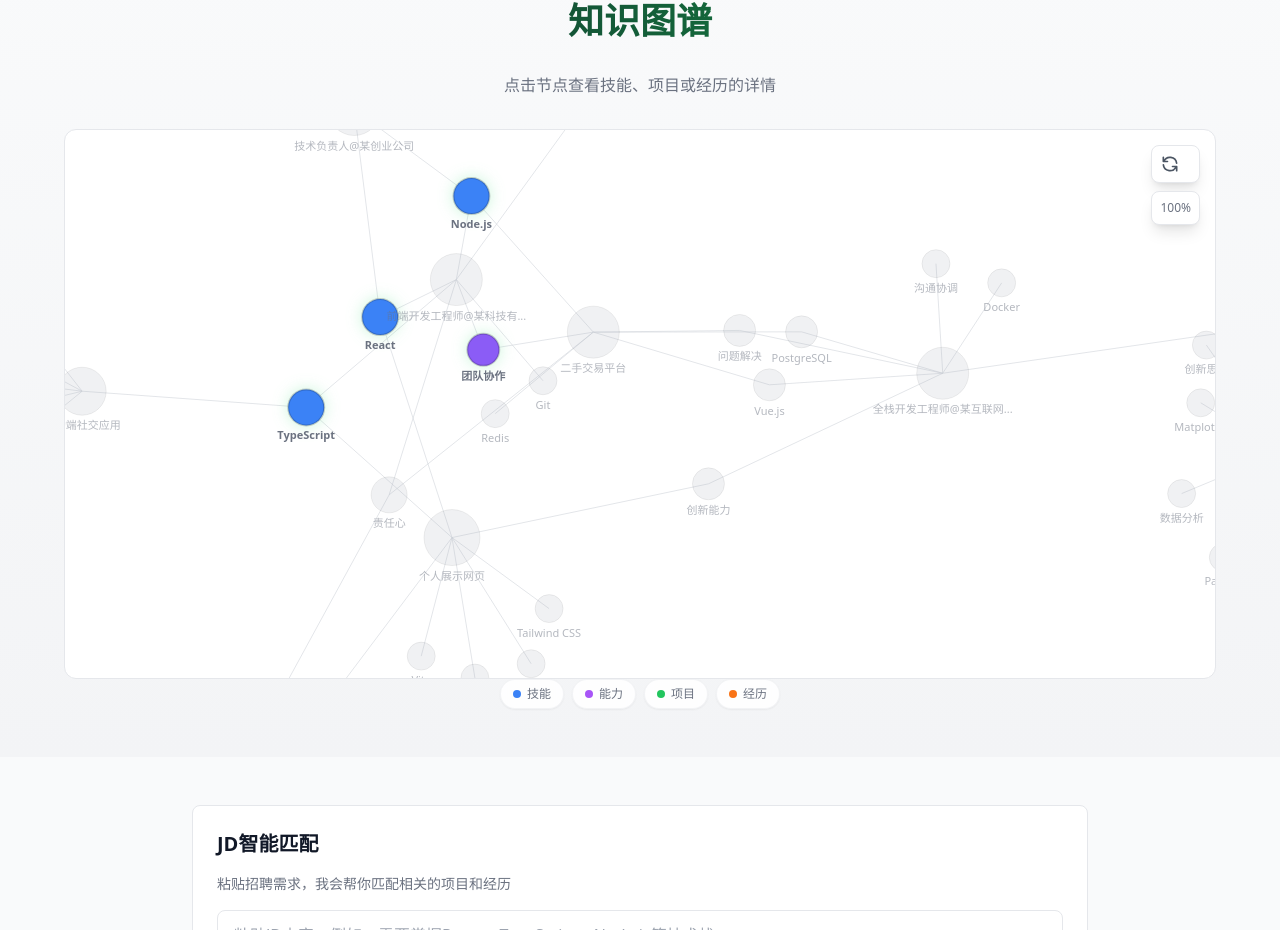
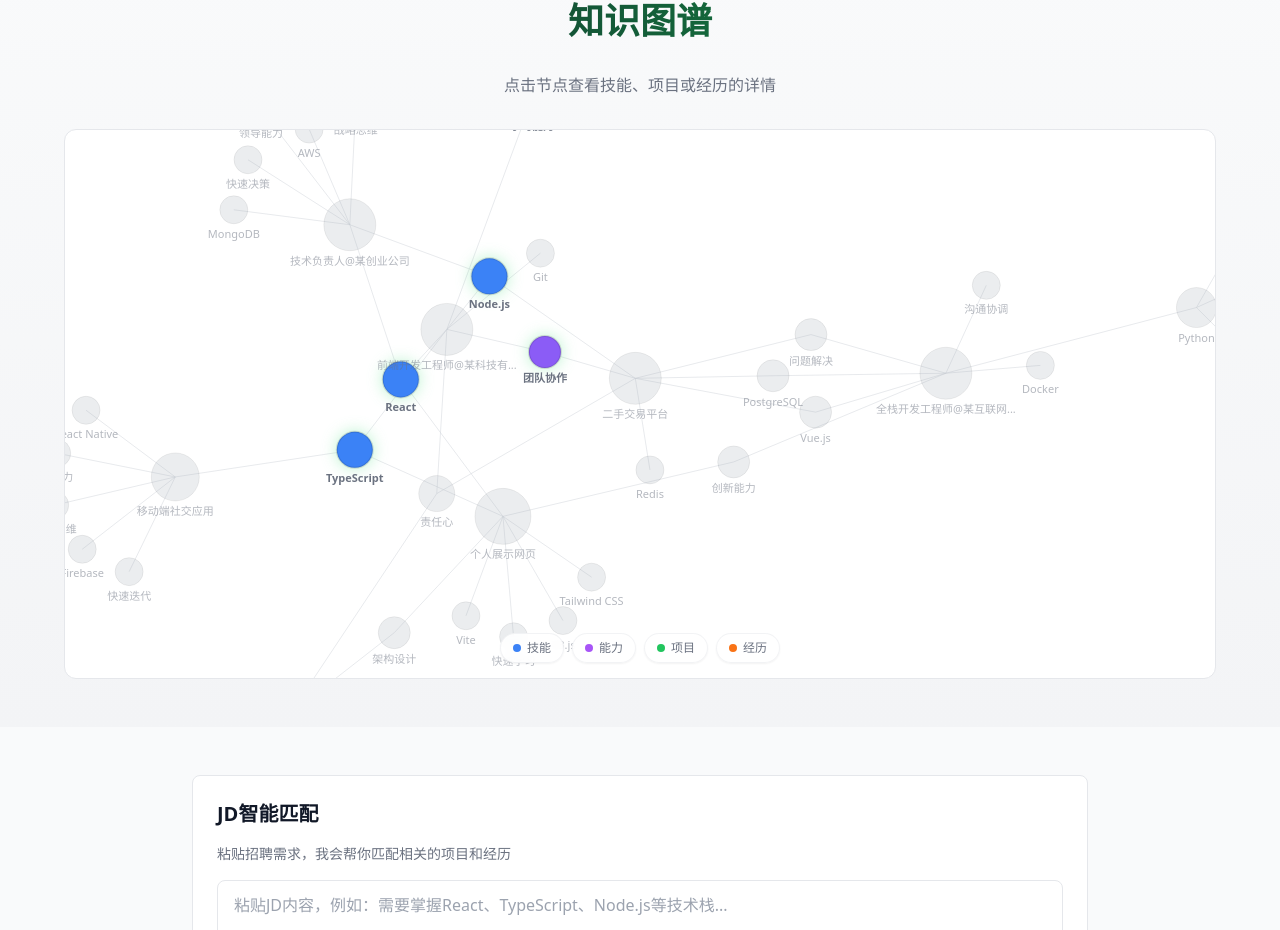
Before and after one commit to AsteriaAnna/self-introduction, a React (Vite) app: page / in a window 1280 px wide. Shown: the part 847-1777 px from the top of the page. Built offline with nearby package versions, Linux system fonts and the light colour scheme.

Commit message:
feat: 知识图谱简化改造 - 移除缩放、平面效果、高亮节点连线特殊样式

```diff
--- a/src/components/extensions/KnowledgeGraph/KnowledgeGraph.tsx
+++ b/src/components/extensions/KnowledgeGraph/KnowledgeGraph.tsx
@@ -23,12 +23,8 @@ export function KnowledgeGraph({ isPreview = false, highlightedLabels = ['React'
   const [isDark, setIsDark] = useState(false)
   const [graphData, setGraphData] = useState<{ nodes: GraphNode[]; edges: GraphEdge[] } | null>(null)
   const [hoveredNodeId, setHoveredNodeId] = useState<string | null>(null)
-  const [currentTransform, setCurrentTransform] = useState<d3.ZoomTransform>(d3.zoomIdentity)
   const navigate = useNavigate()
   const simulationRef = useRef<d3.Simulation<GraphNode, GraphEdge> | null>(null)
-  const zoomRef = useRef<d3.ZoomBehavior<SVGSVGElement, unknown> | null>(null)
-  const gRef = useRef<d3.Selection<SVGGElement, unknown, null, undefined> | null>(null)
-  const isHoveringRef = useRef<boolean>(false)
 
   useEffect(() => {
     try {
@@ -67,17 +63,6 @@ export function KnowledgeGraph({ isPreview = false, highlightedLabels = ['React'
     }
   }, [navigate])
 
-  const handleResetView = useCallback(() => {
-    if (zoomRef.current && svgRef.current) {
-      const svg = d3.select(svgRef.current)
-      svg.transition().duration(500).call(
-        zoomRef.current.transform,
-        d3.zoomIdentity
-      )
-      setCurrentTransform(d3.zoomIdentity)
-    }
-  }, [])
-
   useEffect(() => {
     if (!svgRef.current || !containerRef.current || !graphData) return
 
@@ -98,53 +83,54 @@ export function KnowledgeGraph({ isPreview = false, highlightedLabels = ['React'
     svg.attr('width', width).attr('height', containerHeight)
 
     const g = svg.append('g').attr('class', 'graph-group')
-    gRef.current = g
-
-    const zoom = d3.zoom<SVGSVGElement, unknown>()
-      .scaleExtent([0.2, 4])
-      .on('zoom', (event) => {
-        g.attr('transform', event.transform)
-        setCurrentTransform(event.transform)
-      })
-
-    zoomRef.current = zoom
-    svg.call(zoom)
-    svg.on('dblclick.zoom', null)
-
-    svg.append('defs').append('marker')
-      .attr('id', 'arrowhead')
-      .attr('viewBox', '-0 -5 10 10')
-      .attr('refX', 20)
-      .attr('refY', 0)
-      .attr('orient', 'auto')
-      .attr('markerWidth', 6)
-      .attr('markerHeight', 6)
-      .append('path')
-      .attr('d', 'M 0,-5 L 10,0 L 0,5')
-      .attr('fill', isDark ? '#6b7280' : '#d1d5db')
 
     const isHighlighted = (nodeLabel: string) => highlightedLabels.includes(nodeLabel)
 
-    const centerX = width / 2
-    const centerY = containerHeight / 2
-
     const simulation = d3.forceSimulation<GraphNode, GraphEdge>(nodes)
-      .force('link', d3.forceLink<GraphNode, GraphEdge>(edges).id((d) => d.id).distance(80).strength(0.3))
-      .force('charge', d3.forceManyBody<GraphNode>().strength(-200))
-      .force('center', d3.forceCenter(centerX, centerY).strength(0.1))
-      .force('collision', d3.forceCollide<GraphNode>().radius((d) => getNodeSize(d.weight) + 15))
+      .force('link', d3.forceLink<GraphNode, GraphEdge>(edges).id((d) => d.id).distance(80).strength(0.4))
+      .force('charge', d3.forceManyBody<GraphNode>().strength(-150))
+      .force('center', d3.forceCenter(width / 2, containerHeight / 2).strength(0.05))
+      .force('collision', d3.forceCollide<GraphNode>().radius((d) => getNodeSize(d.weight) + 12))
 
     simulationRef.current = simulation
-    isHoveringRef.current = false
 
     const edge = g.append('g')
       .attr('class', 'edges')
       .selectAll('line')
       .data(edges)
       .enter().append('line')
-      .attr('stroke', isDark ? '#4b5563' : '#d1d5db')
-      .attr('stroke-width', (d) => Math.max(1, d.weight))
-      .attr('opacity', 0.6)
+      .attr('stroke', (d: any) => {
+        const sourceHighlighted = isHighlighted(d.source.label)
+        const targetHighlighted = isHighlighted(d.target.label)
+        if (sourceHighlighted && targetHighlighted) {
+          return isDark ? '#4ade80' : '#22c55e'
+        }
+        return isDark ? '#4b5563' : '#d1d5db'
+      })
+      .attr('stroke-width', (d: any) => {
+        const sourceHighlighted = isHighlighted(d.source.label)
+        const targetHighlighted = isHighlighted(d.target.label)
+        if (sourceHighlighted && targetHighlighted) {
+          return 2.5
+        }
+        return Math.max(1, d.weight)
+      })
+      .attr('opacity', (d: any) => {
+        const sourceHighlighted = isHighlighted(d.source.label)
+        const targetHighlighted = isHighlighted(d.target.label)
+        if (sourceHighlighted && targetHighlighted) {
+          return 0.9
+        }
+        return 0.5
+      })
+      .style('stroke-dasharray', (d: any) => {
+        const sourceHighlighted = isHighlighted(d.source.label)
+        const targetHighlighted = isHighlighted(d.target.label)
+        if (sourceHighlighted && targetHighlighted) {
+          return '5,5'
+        }
+        return 'none'
+      })
 
     const node = g.append('g')
       .attr('class', 'nodes')
@@ -162,18 +148,18 @@ export function KnowledgeGraph({ isPreview = false, highlightedLabels = ['React'
         if (isHighlighted(d.label)) {
           return getNodeColor(d.type, isDark)
         }
-        return isDark ? 'rgba(107, 114, 128, 0.15)' : 'rgba(156, 163, 175, 0.15)'
+        return isDark ? 'rgba(107, 114, 128, 0.2)' : 'rgba(156, 163, 175, 0.2)'
       })
       .attr('stroke', (d) => {
         if (isHighlighted(d.label)) {
-          return isDark ? '#ffffff50' : '#00000030'
+          return isDark ? '#ffffff40' : '#00000020'
         }
         return isDark ? '#ffffff10' : '#00000010'
       })
       .attr('stroke-width', (d) => isHighlighted(d.label) ? 2 : 1)
       .style('filter', (d) => {
         if (isHighlighted(d.label)) {
-          return isDark ? 'drop-shadow(0 0 12px rgba(74, 222, 128, 0.4))' : 'drop-shadow(0 0 8px rgba(74, 222, 128, 0.3))'
+          return isDark ? 'drop-shadow(0 0 10px rgba(74, 222, 128, 0.5))' : 'drop-shadow(0 0 8px rgba(74, 222, 128, 0.4))'
         }
         return 'none'
       })
@@ -193,7 +179,6 @@ export function KnowledgeGraph({ isPreview = false, highlightedLabels = ['React'
       })
 
     node.on('mouseenter', function(event, d) {
-      isHoveringRef.current = true
       setHoveredNodeId(d.id)
 
       if (simulationRef.current) {
@@ -209,41 +194,42 @@ export function KnowledgeGraph({ isPreview = false, highlightedLabels = ['React'
       const nodeColor = getNodeColor(d.type, isDark)
 
       nodeSelection.select('circle')
-        .transition().duration(120)
-        .attr('r', getNodeSize(d.weight) * 1.25)
+        .transition().duration(100)
+        .attr('r', getNodeSize(d.weight) * 1.2)
         .attr('fill', nodeColor)
-        .attr('stroke', isDark ? '#ffffff70' : '#00000040')
-        .attr('stroke-width', 2.5)
-        .style('filter', isDark ? 'drop-shadow(0 0 18px rgba(74, 222, 128, 0.6))' : 'drop-shadow(0 0 12px rgba(74, 222, 128, 0.5))')
+        .attr('stroke', isDark ? '#ffffff60' : '#00000030')
+        .attr('stroke-width', 2)
+        .style('filter', isDark ? 'drop-shadow(0 0 15px rgba(74, 222, 128, 0.6))' : 'drop-shadow(0 0 12px rgba(74, 222, 128, 0.5))')
 
       nodeSelection.select('text')
-        .transition().duration(120)
+        .transition().duration(100)
         .attr('font-weight', 700)
         .style('opacity', 1)
         .attr('fill', isDark ? '#e5e7eb' : '#1f2937')
 
-      edge.transition().duration(120)
+      edge.transition().duration(100)
         .attr('opacity', (e: any) => {
           if (e.source.id === d.id || e.target.id === d.id) return 1
-          return 0.15
+          const sourceHighlighted = isHighlighted(e.source.label)
+          const targetHighlighted = isHighlighted(e.target.label)
+          return sourceHighlighted && targetHighlighted ? 0.6 : 0.2
         })
         .attr('stroke-width', (e: any) => {
           if (e.source.id === d.id || e.target.id === d.id) return 2
-          return 1
+          return Math.max(1, e.weight)
         })
 
-      node.transition().duration(120)
+      node.transition().duration(100)
         .style('opacity', (n) => {
           if (n.id === d.id) return 1
           const connected = edges.some(
             (e: any) => (e.source.id === d.id && e.target.id === n.id) || (e.target.id === d.id && e.source.id === n.id)
           )
-          return connected ? 0.9 : 0.2
+          return connected ? 0.85 : 0.3
         })
     })
 
     node.on('mouseleave', function(event, d) {
-      isHoveringRef.current = false
       setHoveredNodeId(null)
 
       d.fx = null
@@ -258,39 +244,53 @@ export function KnowledgeGraph({ isPreview = false, highlightedLabels = ['React'
       const nodeSelection = d3.select(this)
 
       nodeSelection.select('circle')
-        .transition().duration(120)
+        .transition().duration(100)
         .attr('r', getNodeSize(d.weight))
         .attr('fill', () => {
           if (isHighlighted(d.label)) {
             return getNodeColor(d.type, isDark)
           }
-          return isDark ? 'rgba(107, 114, 128, 0.15)' : 'rgba(156, 163, 175, 0.15)'
+          return isDark ? 'rgba(107, 114, 128, 0.2)' : 'rgba(156, 163, 175, 0.2)'
         })
         .attr('stroke', () => {
           if (isHighlighted(d.label)) {
-            return isDark ? '#ffffff50' : '#00000030'
+            return isDark ? '#ffffff40' : '#00000020'
           }
           return isDark ? '#ffffff10' : '#00000010'
         })
         .attr('stroke-width', () => isHighlighted(d.label) ? 2 : 1)
         .style('filter', () => {
           if (isHighlighted(d.label)) {
-            return isDark ? 'drop-shadow(0 0 12px rgba(74, 222, 128, 0.4))' : 'drop-shadow(0 0 8px rgba(74, 222, 128, 0.3))'
+            return isDark ? 'drop-shadow(0 0 10px rgba(74, 222, 128, 0.5))' : 'drop-shadow(0 0 8px rgba(74, 222, 128, 0.4))'
           }
           return 'none'
         })
 
       nodeSelection.select('text')
-        .transition().duration(120)
+        .transition().duration(100)
         .attr('font-weight', () => isHighlighted(d.label) ? 600 : 400)
         .style('opacity', () => isHighlighted(d.label) ? 1 : 0.5)
         .attr('fill', isDark ? '#9ca3af' : '#6b7280')
 
-      edge.transition().duration(120)
-        .attr('opacity', 0.6)
-        .attr('stroke-width', (d) => Math.max(1, d.weight))
+      edge.transition().duration(100)
+        .attr('opacity', (d: any) => {
+          const sourceHighlighted = isHighlighted(d.source.label)
+          const targetHighlighted = isHighlighted(d.target.label)
+          if (sourceHighlighted && targetHighlighted) {
+            return 0.9
+          }
+          return 0.5
+        })
+        .attr('stroke-width', (d: any) => {
+          const sourceHighlighted = isHighlighted(d.source.label)
+          const targetHighlighted = isHighlighted(d.target.label)
+          if (sourceHighlighted && targetHighlighted) {
+            return 2.5
+          }
+          return Math.max(1, d.weight)
+        })
 
-      node.transition().duration(120)
+      node.transition().duration(100)
         .style('opacity', 1)
     })
 
@@ -319,7 +319,7 @@ export function KnowledgeGraph({ isPreview = false, highlightedLabels = ['React'
       const newHeight = containerRef.current.clientHeight
       if (newWidth > 0 && newHeight > 0) {
         svg.attr('width', newWidth).attr('height', newHeight)
-        simulation.force('center', d3.forceCenter(newWidth / 2, newHeight / 2).strength(0.1))
+        simulation.force('center', d3.forceCenter(newWidth / 2, newHeight / 2).strength(0.05))
         simulation.alpha(0.3).restart()
       }
     }
@@ -343,40 +343,22 @@ export function KnowledgeGraph({ isPreview = false, highlightedLabels = ['React'
     )
   }
 
-  const scale = Math.round(currentTransform.k * 100)
-
   return (
     <div className="relative w-full h-full">
       <div ref={containerRef} className="w-full bg-white dark:bg-gray-900 rounded-xl border border-gray-200 dark:border-gray-800" style={{ height: `${height}px` }}>
         <svg ref={svgRef} className="w-full h-full" />
       </div>
 
-      <div className="absolute top-4 right-4 flex flex-col gap-2">
-        <button
-          onClick={handleResetView}
-          className="p-2 bg-white dark:bg-gray-800 border border-gray-200 dark:border-gray-700 rounded-lg shadow-lg hover:bg-gray-50 dark:hover:bg-gray-700 transition-colors"
-          title="重置视图"
-        >
-          <svg className="w-5 h-5 text-gray-600 dark:text-gray-400" fill="none" stroke="currentColor" viewBox="0 0 24 24">
-            <path strokeLinecap="round" strokeLinejoin="round" strokeWidth={2} d="M4 4v5h.582m15.356 2A8.001 8.001 0 004.582 9m0 0H9m11 11v-5h-.581m0 0a8.003 8.003 0 01-15.357-2m15.357 2H15" />
-          </svg>
-        </button>
-
-        <div className="p-2 bg-white dark:bg-gray-800 border border-gray-200 dark:border-gray-700 rounded-lg shadow-lg text-xs text-gray-500 dark:text-gray-400 font-medium">
-          {scale}%
-        </div>
-      </div>
-
       {tooltip.node && (
         <div
-          className="absolute pointer-events-none z-50 px-4 py-3 bg-gray-900 dark:bg-gray-800 text-white rounded-lg shadow-2xl border border-gray-700 max-w-xs"
+          className="absolute pointer-events-none z-50 px-4 py-3 bg-gray-900 dark:bg-gray-800 text-white rounded-lg shadow-xl border border-gray-700 max-w-xs"
           style={{
             left: Math.min(tooltip.x + 15, (containerRef.current?.clientWidth || 0) - 220),
             top: tooltip.y - 60,
             transform: tooltip.x > (containerRef.current?.clientWidth || 0) - 250 ? 'translateX(-100%)' : 'none'
           }}
         >
-          <div className="font-bold text-sm mb-1.5 flex items-center gap-2">
+          <div className="font-bold text-sm mb-1.5">
             {tooltip.node.label}
           </div>
           <div className="text-xs text-gray-300 mb-1">
@@ -401,22 +383,22 @@ export function KnowledgeGraph({ isPreview = false, highlightedLabels = ['React'
         </div>
       )}
 
-      <div className="absolute bottom-4 left-4 right-4 flex flex-wrap justify-center gap-2 text-xs text-gray-500 dark:text-gray-400 sm:static sm:flex-nowrap sm:bg-transparent sm:border-0 sm:shadow-none sm:p-0">
+      <div className="absolute bottom-4 left-4 right-4 flex flex-wrap justify-center gap-2 text-xs text-gray-500 dark:text-gray-400">
         <div className="flex items-center gap-1.5 bg-white/90 dark:bg-gray-800/90 backdrop-blur-sm px-3 py-1.5 rounded-full border border-gray-200/50 dark:border-gray-700/50 shadow-sm">
           <div className="w-2 h-2 rounded-full bg-blue-500"></div>
-          <span className="text-xs">技能</span>
+          <span>技能</span>
         </div>
         <div className="flex items-center gap-1.5 bg-white/90 dark:bg-gray-800/90 backdrop-blur-sm px-3 py-1.5 rounded-full border border-gray-200/50 dark:border-gray-700/50 shadow-sm">
           <div className="w-2 h-2 rounded-full bg-purple-500"></div>
-          <span className="text-xs">能力</span>
+          <span>能力</span>
         </div>
         <div className="flex items-center gap-1.5 bg-white/90 dark:bg-gray-800/90 backdrop-blur-sm px-3 py-1.5 rounded-full border border-gray-200/50 dark:border-gray-700/50 shadow-sm">
           <div className="w-2 h-2 rounded-full bg-green-500"></div>
-          <span className="text-xs">项目</span>
+          <span>项目</span>
         </div>
         <div className="flex items-center gap-1.5 bg-white/90 dark:bg-gray-800/90 backdrop-blur-sm px-3 py-1.5 rounded-full border border-gray-200/50 dark:border-gray-700/50 shadow-sm">
           <div className="w-2 h-2 rounded-full bg-orange-500"></div>
-          <span className="text-xs">经历</span>
+          <span>经历</span>
         </div>
       </div>
     </div>
```
